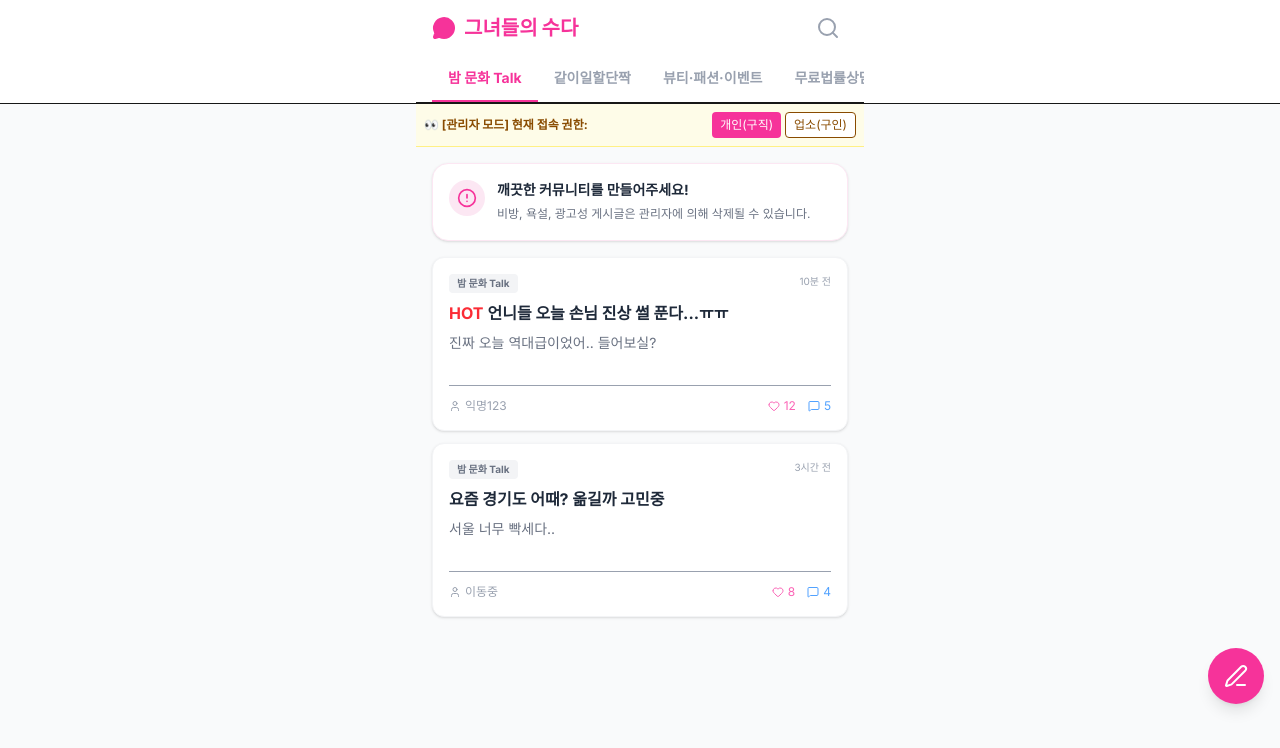
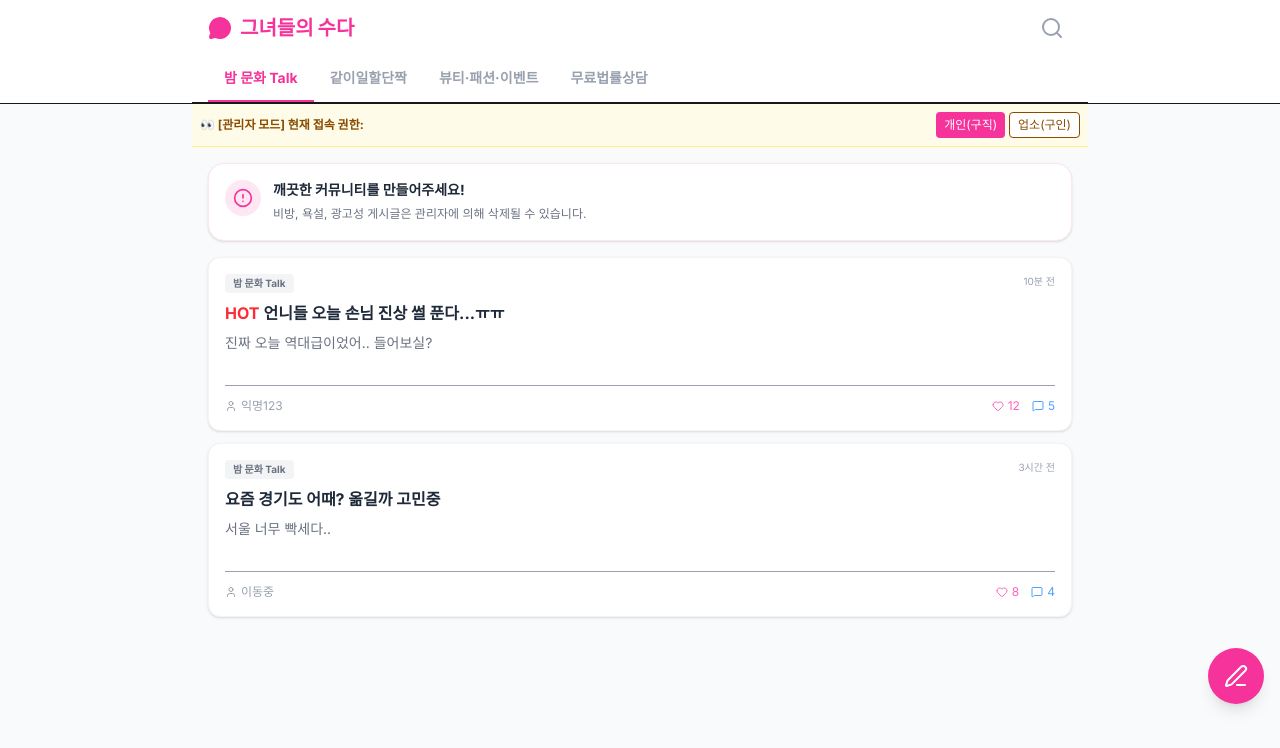
Before and after one commit to bizsetter7/coco-universe, a Next.js app: page /community in a window 1280 px wide. Shown: the top 748 px of the page. Built offline with nearby package versions, Linux system fonts and the light colour scheme.

Commit message:
서버가 다시 시작(PC화면 최적화)

```diff
--- a/src/app/community/[id]/page.tsx
+++ b/src/app/community/[id]/page.tsx
@@ -80,7 +80,7 @@ export default function PostDetailPage() {
             </header>
 
             {/* Content */}
-            <main className="max-w-md mx-auto">
+            <main className="max-w-4xl mx-auto">
                 <div className="p-5 border-b-8 border-gray-50">
                     {/* Post Info */}
                     <div className="flex items-center gap-3 mb-4">
@@ -107,8 +107,8 @@ export default function PostDetailPage() {
                         <button
                             onClick={handleLike}
                             className={`flex items-center gap-1.5 px-3 py-1.5 rounded-full text-sm font-bold border transition-colors ${post.isLiked
-                                    ? 'border-pink-500 text-pink-500 bg-pink-50'
-                                    : 'border-gray-200 text-gray-500 hover:bg-gray-50'
+                                ? 'border-pink-500 text-pink-500 bg-pink-50'
+                                : 'border-gray-200 text-gray-500 hover:bg-gray-50'
                                 }`}
                         >
                             <Heart size={16} className={post.isLiked ? 'fill-pink-500' : ''} />
@@ -155,7 +155,7 @@ export default function PostDetailPage() {
             </main>
 
             {/* Comment Input Bar (Fixed Bottom) */}
-            <div className="fixed bottom-0 left-0 right-0 bg-white border-t p-3 pb-8 sm:pb-3 max-w-md mx-auto">
+            <div className="fixed bottom-0 left-0 right-0 bg-white border-t p-3 pb-8 sm:pb-3 max-w-4xl mx-auto">
                 <form onSubmit={handleSubmitComment} className="flex gap-2">
                     <input
                         type="text"
--- a/src/app/community/page.tsx
+++ b/src/app/community/page.tsx
@@ -115,7 +115,7 @@ export default function CommunityPage() {
 
             {/* --- Top Navigation / Header --- */}
             <header className="bg-white border-b sticky top-0 z-10">
-                <div className="max-w-md mx-auto px-4 h-14 flex items-center justify-between">
+                <div className="max-w-4xl mx-auto px-4 h-14 flex items-center justify-between">
                     <h1 className="text-xl font-black text-pink-500 flex items-center gap-2">
                         <MessageCircle className="fill-pink-500" size={24} />
                         그녀들의 수다
@@ -126,7 +126,7 @@ export default function CommunityPage() {
                 </div>
 
                 {/* Categories (Horizontal Scroll) */}
-                <div className="max-w-md mx-auto overflow-x-auto scrollbar-hide">
+                <div className="max-w-4xl mx-auto overflow-x-auto scrollbar-hide">
                     <div className="flex px-4 border-b">
                         {CATEGORIES.map((cat) => (
                             <button
@@ -145,7 +145,7 @@ export default function CommunityPage() {
             </header>
 
             {/* --- Dev Tool: User Type Toggle (For Verification) --- */}
-            <div className="max-w-md mx-auto p-2 bg-yellow-50 border-b border-yellow-200 flex items-center justify-between text-xs text-yellow-800">
+            <div className="max-w-4xl mx-auto p-2 bg-yellow-50 border-b border-yellow-200 flex items-center justify-between text-xs text-yellow-800">
                 <span className="font-bold">👀 [관리자 모드] 현재 접속 권한:</span>
                 <div className="flex gap-1">
                     <button
@@ -164,7 +164,7 @@ export default function CommunityPage() {
             </div>
 
             {/* --- Main Content --- */}
-            <main className="max-w-md mx-auto p-4 space-y-4">
+            <main className="max-w-4xl mx-auto p-4 space-y-4">
 
                 {/* Notice Banner (Optional) */}
                 <div className="bg-white p-4 rounded-2xl shadow-sm border border-pink-100 flex items-start gap-3">
--- a/src/app/community/write/page.tsx
+++ b/src/app/community/write/page.tsx
@@ -62,7 +62,7 @@ export default function WritePostPage() {
             </header>
 
             {/* Form */}
-            <main className="max-w-md mx-auto p-5 space-y-6">
+            <main className="max-w-4xl mx-auto p-5 space-y-6">
 
                 {/* Category Select */}
                 <div>
@@ -73,8 +73,8 @@ export default function WritePostPage() {
                                 key={cat}
                                 onClick={() => setCategory(cat)}
                                 className={`px-3 py-2 rounded-lg text-xs font-bold border transition-colors ${category === cat
-                                        ? 'border-pink-500 bg-pink-50 text-pink-500'
-                                        : 'border-gray-200 text-gray-500 bg-white'
+                                    ? 'border-pink-500 bg-pink-50 text-pink-500'
+                                    : 'border-gray-200 text-gray-500 bg-white'
                                     }`}
                             >
                                 {cat}
```
